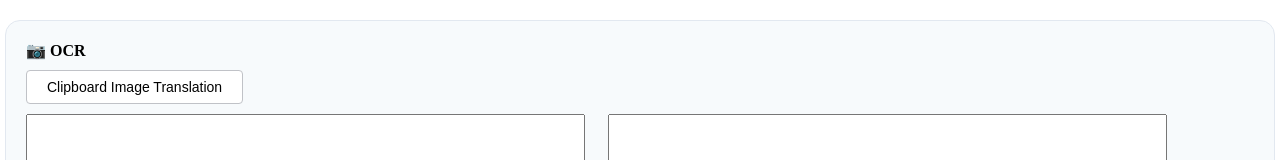
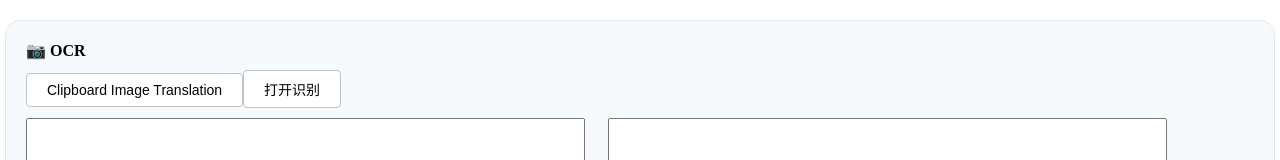
Before and after one commit to assd12138/vrchat-osc-translator, a React (Vite) app: page / in a window 1280 px wide. Shown: the part 199-359 px from the top of the page. Built offline with nearby package versions, Linux system fonts and the light colour scheme.

Commit message:
feat: 增加打开其他弹窗的代码

```diff
--- a/package.json
+++ b/package.json
@@ -23,6 +23,7 @@
     "react-dom": "^19.1.0",
     "react-i18next": "^16.5.6",
     "react-redux": "^9.2.0",
+    "react-router": "^7.13.1",
     "vite-plugin-static-copy": "^3.1.4"
   },
   "devDependencies": {
--- a/src/App.tsx
+++ b/src/App.tsx
@@ -1,24 +1,9 @@
+import { RouterProvider } from "react-router";
+import router from "@/routes/index";
 import "./App.css";
-import Audiopanel from "./panel/audio-panel";
-import Imagepanel from "./panel/image-panel";
-import Ocrpanel from "./panel/ocr-panel";
-import Settingpanel from "./panel/setting-panel";
-// import Streamtranslatepanel from "./panel/streamtranslatepanel";
-import Systemlog from "./panel/system-log";
-import Translationpanel from "./panel/translation-panel";
 
 function App() {
-  return (
-    <div className="container">
-      <Audiopanel />
-      <Ocrpanel />
-      <Imagepanel />
-      <Translationpanel />
-      <Settingpanel />
-      <Systemlog />
-      {/* <Streamtranslatepanel /> */}
-    </div>
-  );
+  return <RouterProvider router={router} />;
 }
 
 export default App;
--- /dev/null
+++ b/src/cross-platform/openOtherWindow.ts
@@ -0,0 +1,23 @@
+import { WebviewWindow } from "@tauri-apps/api/webviewWindow";
+
+export const openOtherWindow = async () => {
+  // 1. 尝试获取已存在的窗口，如果存在则直接显示并聚焦
+  // const existingWindow = WebviewWindow.getByLabel('my-new-window');
+
+  // if (existingWindow) {
+  //   await existingWindow.show();
+  //   await existingWindow.setFocus();
+  //   return;
+  // }
+
+  // 2. 如果不存在，则创建新窗口
+  // 注意：WebviewWindow 构造函数不会立即返回窗口实例，因为窗口是异步创建的
+  const webview = new WebviewWindow("my-new-window", {
+    url: "/mix-sound-translate", // 对应 src/pages/second.html 或路由路径
+    title: "我的新窗口",
+    width: 800,
+    height: 600,
+    resizable: true,
+    fullscreen: false,
+  });
+};
--- /dev/null
+++ b/src/panel/mix-sound-translate-panel/index.tsx
@@ -0,0 +1,3 @@
+export default function MixSoundTranslatePanel() {
+  return <div>aaa</div>;
+}
--- a/src/panel/ocr-panel/index.tsx
+++ b/src/panel/ocr-panel/index.tsx
@@ -1,5 +1,6 @@
 import { useState } from "react";
 import { useTranslation } from "react-i18next";
+import { openOtherWindow } from "@/cross-platform/openOtherWindow";
 import { transformOCR, translateByAI } from "../../api/translate";
 import { useAppSelector } from "../../store/hook";
 import globalStyles from "../../styles/index.module.css";
@@ -58,6 +59,13 @@ export default function OcrPanel() {
       console.error("Error processing items:", error);
     }
   };
+  const otherTrans = async () => {
+    // openOtherWindow();
+    const stream = await navigator.mediaDevices.getDisplayMedia({
+      video: true,
+      audio: true,
+    });
+  };
   return (
     <div className={globalStyles.panel}>
       <div className={globalStyles.title}>📷 OCR </div>
@@ -68,6 +76,13 @@ export default function OcrPanel() {
           className={globalStyles.button}
         >
           {t("剪贴板图片翻译")}
+        </button>
+        <button
+          type="button"
+          onClick={otherTrans}
+          className={globalStyles.button}
+        >
+          打开识别
         </button>
       </div>
       <div className={styles.logContainer}>
--- /dev/null
+++ b/src/routes/Root.tsx
@@ -0,0 +1,20 @@
+import Audiopanel from "@/panel/audio-panel";
+import Imagepanel from "@/panel/image-panel";
+import Ocrpanel from "@/panel/ocr-panel";
+import Settingpanel from "@/panel/setting-panel";
+import Systemlog from "@/panel/system-log";
+import Translationpanel from "@/panel/translation-panel";
+
+export default function Root() {
+  return (
+    <div className="container">
+      <Audiopanel />
+      <Ocrpanel />
+      <Imagepanel />
+      <Translationpanel />
+      <Settingpanel />
+      <Systemlog />
+      {/* <Streamtranslatepanel /> */}
+    </div>
+  );
+}
--- /dev/null
+++ b/src/routes/index.ts
@@ -0,0 +1,14 @@
+import { createBrowserRouter } from "react-router";
+import MixSoundTranslatePanel from "@/panel/mix-sound-translate-panel";
+import Root from "./Root";
+
+export default createBrowserRouter([
+  {
+    path: "/",
+    Component: Root,
+  },
+  {
+    path: "/mix-sound-translate",
+    Component: MixSoundTranslatePanel,
+  },
+]);
```
Also changed, not shown: src-tauri/capabilities/default.json (+12 -5 lines), 1 other file (tests, documents, lock files or other folders).
